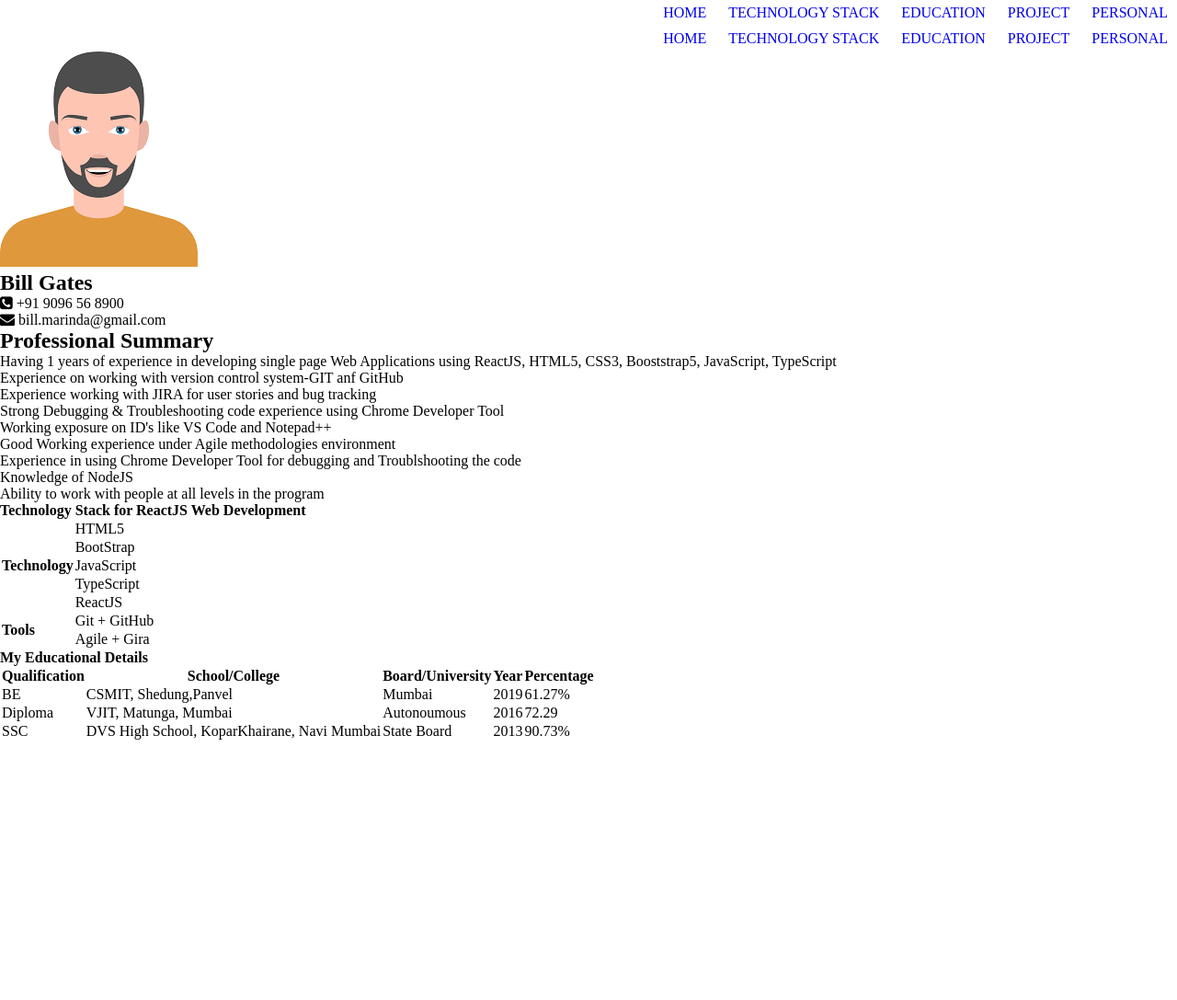
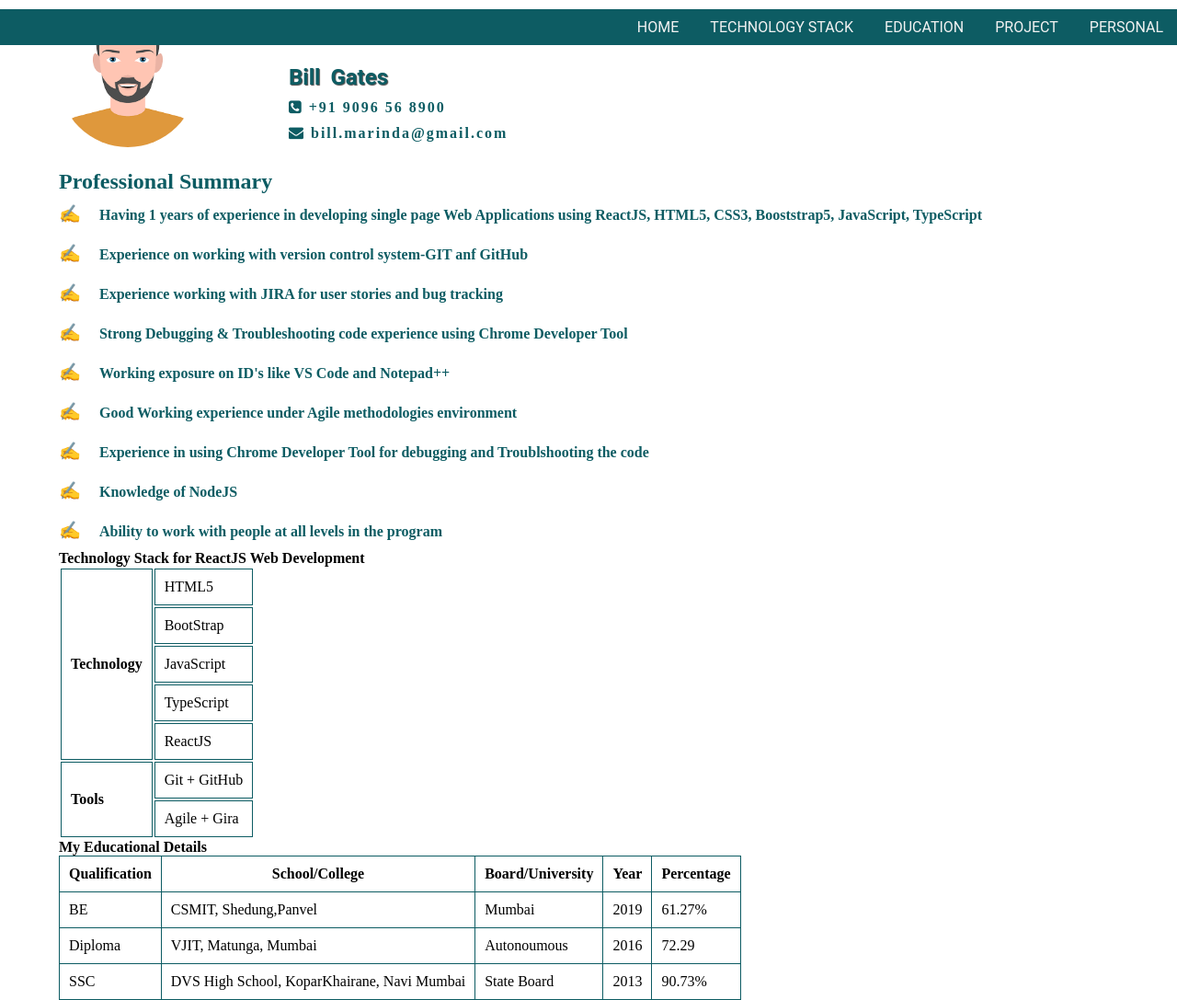
Before and after one commit to LokeshBanarse/my-profile-new, a plain HTML site: page index.html in a window 1280 px wide. Shown: the whole page at 92% size. Before the commit the page ends 806 px from the top, so only its background shows below. Drawn offline with Linux system fonts and the light colour scheme.

Commit message:
Update style.css

```diff
--- a/style.css
+++ b/style.css
@@ -1,4 +1,4 @@
-*{
+/* *{
     margin: 0px;
     padding: 0px;
     box-sizing: border-box;
@@ -14,4 +14,90 @@ header nav ul li {
 }
 header nav ul li a{
     text-decoration: none;
+} */
+
+* {
+    margin: 0;
+    padding: 0;
+    box-sizing: border-box;
+    list-style-type: none;
 }
+.container{
+    margin-left: 5%;
+    margin-right: 5%;
+}
+header nav {
+    text-align: right;
+    background-color:#0D5C63 ;
+    position: fixed;
+    width: 100%;
+}
+header nav ul li {
+    display: inline-block;
+    padding: 10px 15px;
+    text-transform: uppercase;
+    font-family: 'Roboto', sans-serif;
+}
+header nav ul li a{
+    text-decoration: none;
+    color: #F2F2F2;
+}
+.info{
+   margin-top: 10px;
+}
+.info img{
+    width: 150px;
+    height: 150px;
+    border-radius: 50%;
+    float:left;
+    margin-right: 100px;
+}
+.contactInfo{
+    padding-top: 60px;
+}
+.contactInfo h2{
+    color: #0D5C63;
+    font-family: 'Roboto', sans-serif;
+    font-weight: bolder;
+    word-spacing: 5px;
+    text-shadow: 1px 1px 1px rgb(75, 74, 74);
+}
+.contactInfo p{
+    color: #0D5C63;
+    font-weight: bolder;
+    letter-spacing: 2px;
+    padding-top: 10px;
+}
+.summary{
+    margin-top: 30px;
+}
+.summary h2{
+    color: #0D5C63;
+}
+.summary ul li{
+    padding:10px 0px;
+    color: #0D5C63;
+    font-weight: bolder;
+}
+.summary ul li::before{
+    content: '✍️';
+    font-size: larger;
+    padding-right: 20px;
+}
+.summary ul li::selection{
+    background-color: rgb(204, 181, 140);
+}
+
+.education h2{
+    color: #0D5C63;
+    font-weight: bolder;
+    margin-top: 20px;
+}
+.education table,th,tr,td{
+    border: 1px solid #0D5C63;
+    border-collapse: collapse;
+}
+
+.education table th, td{
+    padding: 10px;
+}
```
